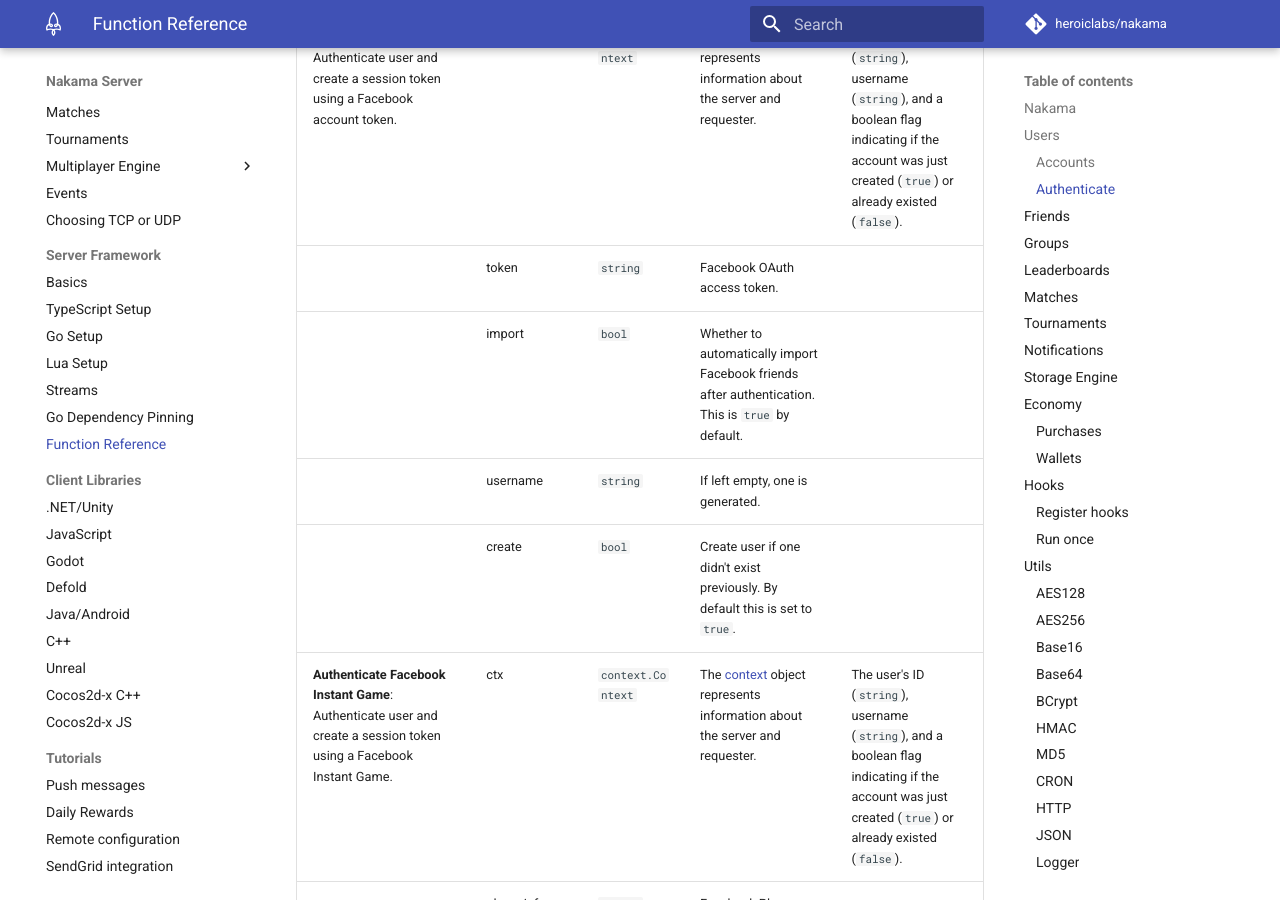
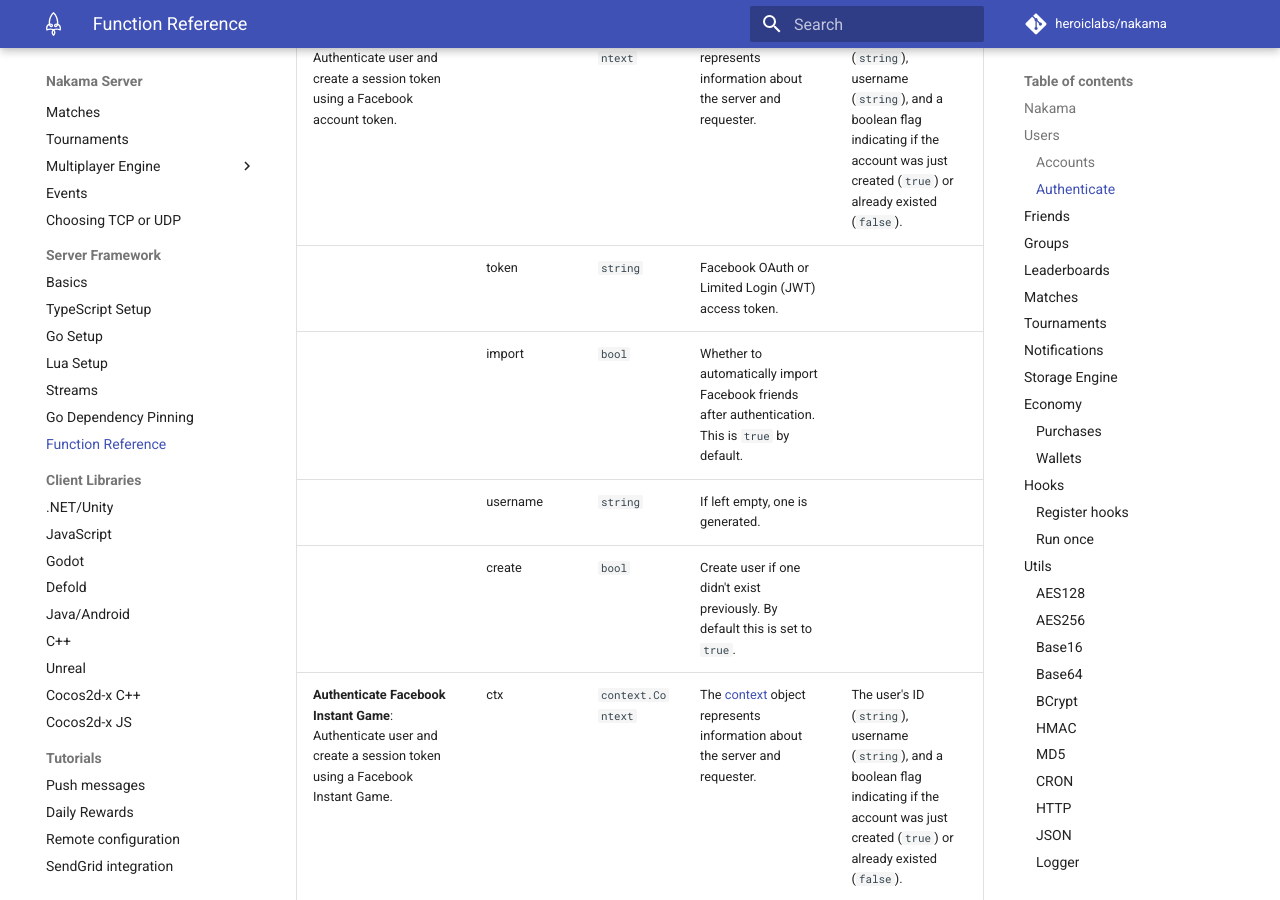
Before and after one commit to heroiclabs/nakama-docs, an MkDocs documentation site: the page built from docs/nakama/server-framework/function-reference.md, in a window 1280 px wide and 900 px high, scrolled down 7823 px. Built offline with MkDocs 1.6.1 and Material for MkDocs 9.7.7, drawn with Linux system fonts in a browser that asks for light colours; comment, search, counter and statistics services are not loaded.

Commit message:
Copy over Facebook Limited Login addition

```diff
--- a/docs/nakama/server-framework/function-reference.md
+++ b/docs/nakama/server-framework/function-reference.md
@@ -430,7 +430,7 @@
     || username | `string` | If left empty, one is generated. |
     || create | `bool` | Create user if one didn't exist previously. By default this is set to `true`. |
     | **Authenticate Facebook**: Authenticate user and create a session token using a Facebook account token. | ctx | `context.Context` | The [context](basics.md#register-hooks) object represents information about the server and requester. | The user's ID (`string`), username (`string`), and a boolean flag indicating if the account was just created (`true`) or already existed (`false`). |
-    || token | `string` | Facebook OAuth access token. |
+    || token | `string` | Facebook OAuth or Limited Login (JWT) access token. |
     || import| `bool` | Whether to automatically import Facebook friends after authentication. This is `true` by default. |
     || username | `string` | If left empty, one is generated. |
     || create | `bool` | Create user if one didn't exist previously. By default this is set to `true`. |
@@ -541,7 +541,7 @@
     || password | `string` | Password to set. Must be longer than 8 characters. |
     || username | `Opt. string` | If left empty, one is generated. |
     || create | `Opt. bool` | Create user if one didn't exist previously. By default this is set to `true`. |
-    | **Authenticate Facebook**: Authenticate user and create a session token using a Facebook account token. | token | `string` | Facebook OAuth access token. | The user's ID (`string`), username (`string`), and a boolean flag indicating if the account was just created (`true`) or already existed (`false`). |
+    | **Authenticate Facebook**: Authenticate user and create a session token using a Facebook account token. | token | `string` | Facebook OAuth or Limited Login (JWT) access token. | The user's ID (`string`), username (`string`), and a boolean flag indicating if the account was just created (`true`) or already existed (`false`). |
     || import| `bool` | Whether to automatically import Facebook friends after authentication. This is `true` by default. |
     || username | `Opt. string` | If left empty, one is generated. |
     || create | `Opt. bool` | Create user if one didn't exist previously. By default this is set to `true`. |
@@ -616,7 +616,7 @@
     || password | `string` | Password to set. Must be longer than 8 characters. |
     || username | `Opt. string` | If left empty, one is generated. |
     || create | `Opt. bool` | Create user if one didn't exist previously. By default this is set to `true`. |
-    | **Authenticate Facebook**: Authenticate user and create a session token using a Facebook account token. | token | `string` | Facebook OAuth access token. | An object of type `nkruntime.AuthResult`. |
+    | **Authenticate Facebook**: Authenticate user and create a session token using a Facebook account token. | token | `string` | Facebook OAuth or Limited Login (JWT) access token. | An object of type `nkruntime.AuthResult`. |
     || import| `bool` | Whether to automatically import Facebook friends after authentication. This is `true` by default. |
     || username | `Opt. string` | If left empty, one is generated. |
     || create | `Opt. bool` | Create user if one didn't exist previously. By default this is set to `true`. |
```
Also changed, not shown: docs/nakama/concepts/authentication.md (+3 -0 lines).
